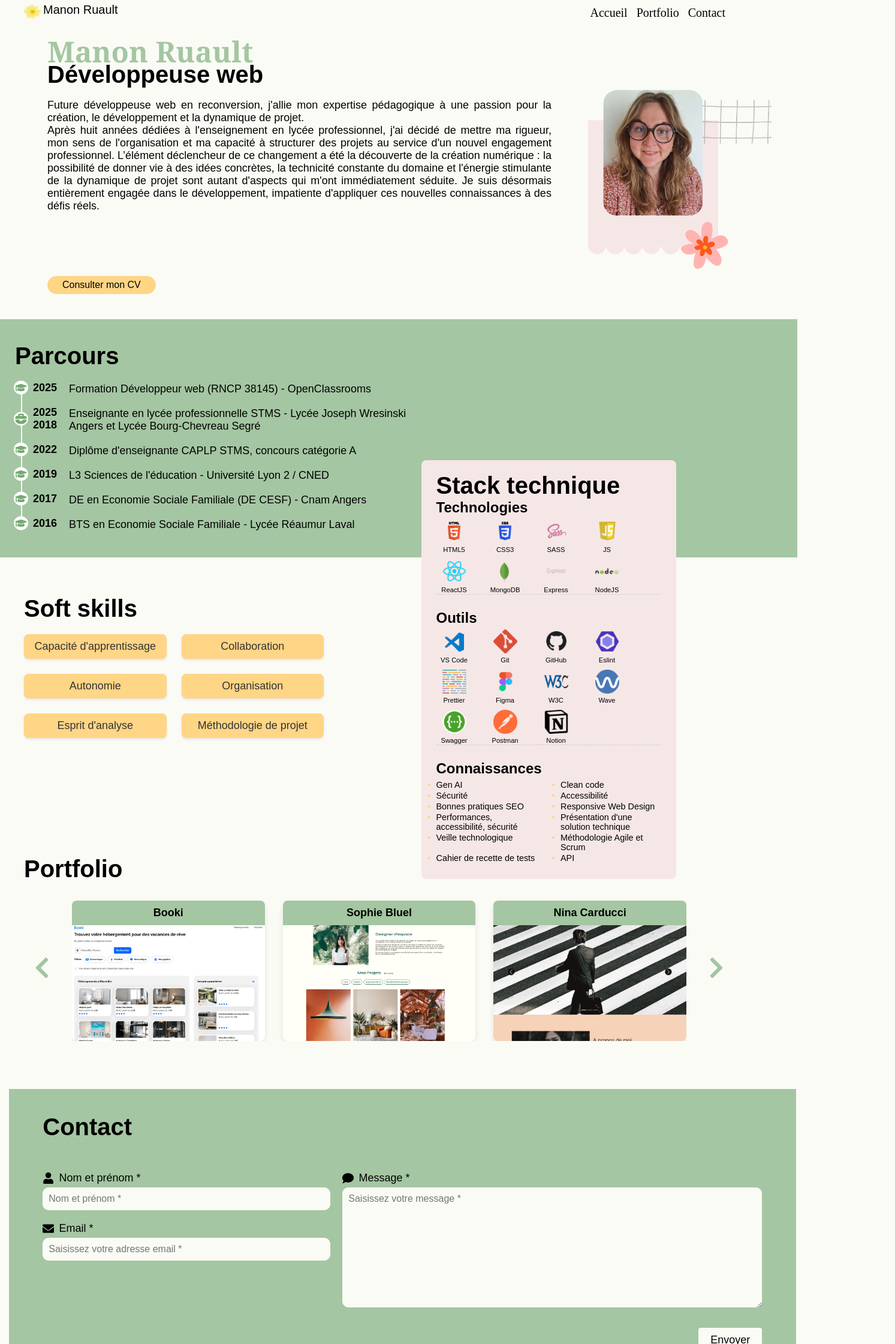
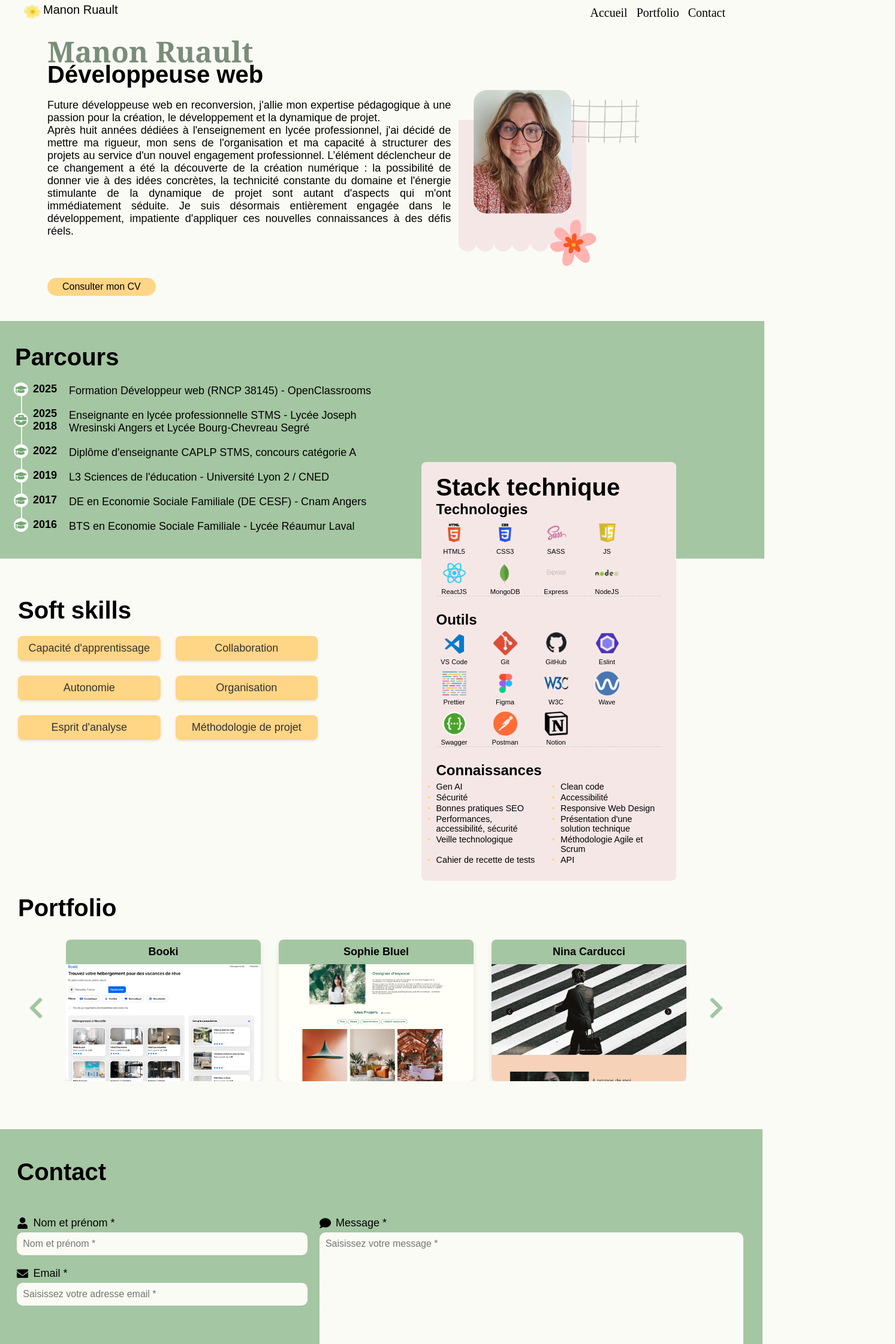
Before and after one commit to Manonrult/Portfolio, a React (Vite) app: page / in a window 1280 px wide. Shown: the top 2240 px of the page at 60% size, 1493 px wide, since content can reach past the window. Built offline with nearby package versions, Linux system fonts and the light colour scheme; no server answers; a web font is replaced by a local one.

Commit message:
Corrections MEP

```diff
--- a/package.json
+++ b/package.json
@@ -16,6 +16,7 @@
     "react-dom": "^19.1.1",
     "react-icons": "^5.5.0",
     "react-router-dom": "^7.9.4",
+    "react-router-hash-link": "^2.4.3",
     "sass": "^1.93.2"
   },
   "devDependencies": {
--- a/src/components/ContactForm/contactForm.scss
+++ b/src/components/ContactForm/contactForm.scss
@@ -3,13 +3,12 @@
 
 .contact-section {
   background-color: $color-primary;
-  padding: 0.5rem 1rem;
-  //margin-left: -5%;
-  margin-right: -5%;
+  padding: 1rem 2rem;
+  margin-left: -1.5%;
+  margin-right: -0.55%;
 }
 
 .contact-form {
-  max-width: 1200px;
   margin: 0 auto;
   display: flex;
   flex-wrap: wrap;
--- a/src/components/ExperiencesSection/experiencesSection.scss
+++ b/src/components/ExperiencesSection/experiencesSection.scss
@@ -32,9 +32,9 @@
 }
 /* --- STYLE DES SOFT SKILLS --- */
 .soft-skills-section {
-  margin-left: 25px;
+  margin-left: 15px;
   margin-top: -855px;
-  margin-bottom: 5%;
+  margin-bottom: 10%;
   width: 40%;
 }
 // --- LOGIQUE RESPONSIVE (POUR TABLETTE ET MOBILE) ---
@@ -56,7 +56,7 @@
 }
 @media (max-width: 769px) {
   .parcours-container-relative {
-    padding: 0px;
+    padding: 0px 15px;
     min-height: auto;
 
     display: flex;
@@ -65,15 +65,15 @@
 
   .stack-technique-container {
     position: static;
-
     transform: none;
     margin: 0 0 0 -16px;
-    width: 106%;
+    width: 97.5%;
     z-index: auto;
     padding-right: 15px;
+    border-radius: 0;
   }
   .soft-skills-section {
-    margin: 0 20px;
-    width: 100%;
+    margin: 0 8px;
+    width: 90%;
   }
 }
--- a/src/components/ExperiencesSection/parcours.scss
+++ b/src/components/ExperiencesSection/parcours.scss
@@ -2,10 +2,10 @@
 @use '../../styles/mixins.scss' as *;
 
 .parcours-container {
-  padding: 5px 25px 26px 25px;
+  padding: 5px 0px 26px 25px;
   background-color: $color-primary;
-  margin: -50px -0px 0px -15px;
-  width: 100vw;
+  margin: -50px 0px 0px -15px;
+  width: 100%;
 }
 
 .section-title {
--- a/src/components/Header/header.jsx
+++ b/src/components/Header/header.jsx
@@ -1,4 +1,5 @@
 import { NavLink } from 'react-router-dom';
+import { HashLink } from 'react-router-hash-link';
 import icon from '../../assets/Fleurs/fleur-jaune.webp';
 import '../Header/header.scss';
 
@@ -15,10 +16,14 @@ function Header() {
             <NavLink to="/">Accueil</NavLink>
           </li>
           <li className="nav__item">
-            <NavLink to="/#portfolio">Portfolio</NavLink>
+            <HashLink to="/#portfolio" smooth>
+              Portfolio
+            </HashLink>
           </li>
           <li className="nav__item">
-            <NavLink to="/#contact">Contact</NavLink>
+            <HashLink to="/#contact" smooth>
+              Contact
+            </HashLink>
           </li>
         </ul>
       </nav>
--- a/src/components/Présentation/presentation.scss
+++ b/src/components/Présentation/presentation.scss
@@ -23,7 +23,7 @@
   margin: -1rem 0 0rem 0;
 }
 .presentation__content-body {
-  width: 105%;
+  width: 100%;
   display: flex;
   flex-direction: row;
   margin-bottom: -3%;
@@ -33,10 +33,10 @@
   text-align: justify;
   max-width: 85%;
   width: 80%;
+  min-width: 60%;
+  margin-right: 1%;
 }
-.presentation__button-wrapper {
-  margin-top: -0.5rem;
-}
+
 .presentation__button {
   display: inline-block;
   text-decoration: none;
@@ -56,9 +56,7 @@
 }
 .presentation__image-wrapper {
   max-width: 75%;
-  min-width: 500px;
-
-  margin-left: 5%;
+  min-width: 45%;
 }
 
 .presentation__image-grouped {
@@ -69,9 +67,6 @@
 @media (max-width: 1289px) {
   .presentation__content-body {
     margin-bottom: 1%;
-  }
-  .presentation__image-wrapper {
-    margin-right: -20%;
   }
 }
 @media (min-width: 769px) and (max-width: 1024px) {
@@ -87,7 +82,6 @@
   }
   .presentation__image-wrapper {
     width: 40%;
-    margin-right: -35%;
   }
 }
 
@@ -95,7 +89,7 @@
   .presentation-section {
     flex-direction: column;
     align-items: flex-start;
-    padding: 1rem;
+    padding: 2rem;
   }
   .presentation__name {
     margin-bottom: 0;
--- a/src/pages/Home.scss
+++ b/src/pages/Home.scss
@@ -7,8 +7,8 @@
   padding-top: 40px;
   padding-bottom: 40px;
   max-width: 1200px; // Maintenir la largeur maximale de la zone de contenu
-  padding-left: 25px;
   padding-right: 40px;
+  margin-left: 15px;
   @media (max-width: 769px) {
     padding-left: 20px;
     padding-right: 20px;
--- a/src/styles/mixins.scss
+++ b/src/styles/mixins.scss
@@ -3,7 +3,7 @@
 @mixin heading-1 {
   font-family: $font-family-heading;
   font-size: 48px;
-  color: $color-primary;
+  color: #798d78;
   @media (max-width: 768px) {
     font-size: 24px;
   }
```
Also changed, not shown: 1 other file (tests, documents, lock files or other folders).
